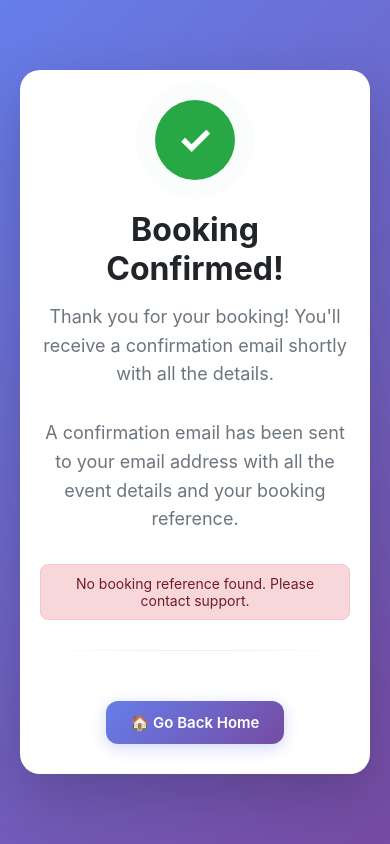
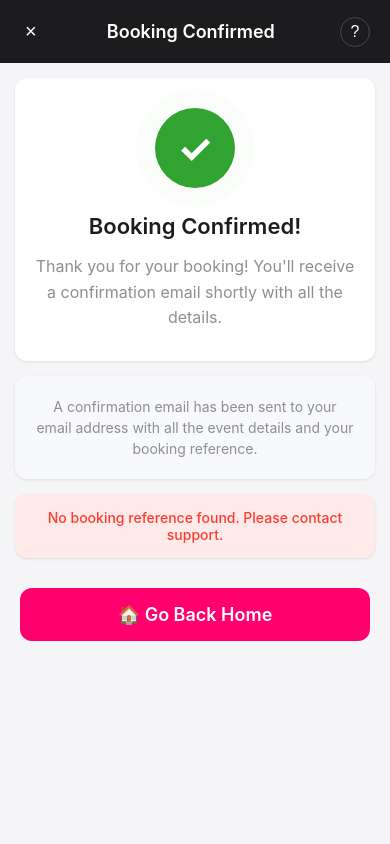
Before and after one commit to kennedyadamu1994-stack/booking-platform, a website: page success.html in a window 390 px wide. Drawn offline with Linux system fonts and the light colour scheme.

Commit message:
Update success.html

```diff
--- a/success.html
+++ b/success.html
@@ -12,57 +12,100 @@
         }
 
         body {
-            font-family: -apple-system, BlinkMacSystemFont, 'Segoe UI', Roboto, Arial, sans-serif;
-            background: linear-gradient(135deg, #667eea 0%, #764ba2 100%);
+            font-family: -apple-system, BlinkMacSystemFont, 'Segoe UI', Roboto, 'Helvetica Neue', Arial, sans-serif;
+            background: #f5f5f7;
             min-height: 100vh;
+        }
+
+        /* Header */
+        .header {
+            background: #1c1c1e;
+            color: white;
+            padding: 15px 20px;
+            display: flex;
+            align-items: center;
+            justify-content: space-between;
+            position: sticky;
+            top: 0;
+            z-index: 100;
+        }
+
+        .header h1 {
+            font-size: 18px;
+            font-weight: 600;
+            text-align: center;
+            flex: 1;
+        }
+
+        .header .close-btn {
+            background: none;
+            border: none;
+            color: white;
+            font-size: 20px;
+            cursor: pointer;
+            padding: 5px;
+        }
+
+        .header .help-btn {
+            background: none;
+            border: none;
+            color: white;
+            font-size: 16px;
+            cursor: pointer;
+            padding: 5px;
+            border: 1px solid #48484a;
+            border-radius: 50%;
+            width: 30px;
+            height: 30px;
             display: flex;
             align-items: center;
             justify-content: center;
-            padding: 20px;
         }
 
-        .success-card {
-            background: white;
-            border-radius: 20px;
-            padding: 40px;
-            text-align: center;
+        /* Main Content */
+        .success-container {
             max-width: 500px;
-            box-shadow: 0 20px 60px rgba(0,0,0,0.2);
-            animation: slideIn 0.5s ease-out;
+            margin: 0 auto;
+            padding: 20px;
+            background: #f5f5f7;
         }
 
-        @keyframes slideIn {
-            from {
-                opacity: 0;
-                transform: scale(0.9);
+        /* Cards */
+        .card {
+            background: white;
+            border-radius: 12px;
+            margin-bottom: 15px;
+            overflow: hidden;
+            box-shadow: 0 1px 3px rgba(0, 0, 0, 0.1);
         }
-            to {
-                opacity: 1;
-                transform: scale(1);
-            }
+
+        /* Success Message Card */
+        .success-card {
+            padding: 40px 30px;
+            text-align: center;
         }
 
         .success-icon {
             width: 80px;
             height: 80px;
-            background: #28a745;
+            background: #30a330;
             border-radius: 50%;
             display: flex;
             align-items: center;
             justify-content: center;
-            margin: 0 auto 30px;
+            margin: 0 auto 25px;
             animation: pulse 2s infinite;
         }
 
         @keyframes pulse {
             0% {
-                box-shadow: 0 0 0 0 rgba(40, 167, 69, 0.4);
+                box-shadow: 0 0 0 0 rgba(48, 163, 48, 0.4);
             }
             70% {
-                box-shadow: 0 0 0 20px rgba(40, 167, 69, 0);
+                box-shadow: 0 0 0 20px rgba(48, 163, 48, 0);
             }
             100% {
-                box-shadow: 0 0 0 0 rgba(40, 167, 69, 0);
+                box-shadow: 0 0 0 0 rgba(48, 163, 48, 0);
             }
         }
 
@@ -72,147 +115,224 @@
             font-weight: bold;
         }
 
-        h1 {
-            color: #212529;
+        .success-title {
+            color: #1c1c1e;
             margin-bottom: 15px;
-            font-size: 32px;
+            font-size: 24px;
+            font-weight: 600;
         }
 
-        .message {
-            color: #6c757d;
+        .success-message {
+            color: #8e8e93;
             line-height: 1.6;
-            margin-bottom: 30px;
-            font-size: 18px;
+            font-size: 16px;
         }
 
-        .details {
-            background: #f8f9fa;
-            border-radius: 10px;
+        /* Booking Details Card */
+        .details-card {
             padding: 20px;
-            margin: 20px 0;
-            text-align: left;
+        }
+
+        .details-card h3 {
+            font-size: 16px;
+            font-weight: 600;
+            color: #1c1c1e;
+            margin-bottom: 15px;
         }
 
         .detail-item {
             display: flex;
             justify-content: space-between;
-            margin-bottom: 10px;
-            color: #495057;
+            margin-bottom: 12px;
+            color: #8e8e93;
+            font-size: 14px;
+        }
+
+        .detail-item:last-child {
+            margin-bottom: 0;
         }
 
         .detail-label {
-            font-weight: 600;
+            font-weight: 500;
+            color: #1c1c1e;
         }
 
-        .loading {
-            display: none;
-            color: #6c757d;
-            margin-top: 20px;
-            font-style: italic;
+        .detail-value {
+            font-weight: 500;
+            color: #1c1c1e;
         }
 
-        .update-status {
-            margin-top: 20px;
-            padding: 10px;
-            border-radius: 8px;
+        /* Email Confirmation Card */
+        .email-card {
+            padding: 20px;
+            background: #f8f9fa;
+        }
+
+        .email-card .message {
+            color: #8e8e93;
+            line-height: 1.5;
             font-size: 14px;
+            text-align: center;
+        }
+
+        /* Status Updates */
+        .loading-card {
+            padding: 20px;
+            text-align: center;
+            background: #f8f9fa;
+        }
+
+        .loading-text {
+            color: #8e8e93;
+            font-size: 14px;
+            display: flex;
+            align-items: center;
+            justify-content: center;
+            gap: 8px;
+        }
+
+        .status-card {
+            padding: 15px 20px;
         }
 
         .status-success {
-            background: #d4edda;
-            color: #155724;
-            border: 1px solid #c3e6cb;
+            background: #e8f5e8;
+            color: #30a330;
         }
 
         .status-error {
-            background: #f8d7da;
-            color: #721c24;
-            border: 1px solid #f5c6cb;
+            background: #ffeaea;
+            color: #ff3b30;
         }
 
-        /* Home button styling */
+        .status-message {
+            font-size: 14px;
+            font-weight: 500;
+            text-align: center;
+        }
+
+        /* Home Button */
+        .home-section {
+            padding: 0 20px 20px;
+        }
+
         .home-button {
-            display: inline-block;
-            padding: 15px 30px;
-            background: linear-gradient(135deg, #667eea 0%, #764ba2 100%);
+            width: 100%;
+            padding: 16px;
+            background: #FF006E;
             color: white;
+            border: none;
+            border-radius: 12px;
+            font-size: 18px;
+            font-weight: 600;
+            cursor: pointer;
             text-decoration: none;
-            border-radius: 12px;
-            font-weight: 600;
-            font-size: 16px;
+            display: flex;
+            align-items: center;
+            justify-content: center;
+            gap: 10px;
             transition: all 0.3s ease;
-            margin-top: 30px;
-            box-shadow: 0 4px 15px rgba(102, 126, 234, 0.3);
         }
 
         .home-button:hover {
-            transform: translateY(-2px);
-            box-shadow: 0 8px 25px rgba(102, 126, 234, 0.4);
             text-decoration: none;
             color: white;
+            opacity: 0.9;
         }
 
         .home-button:active {
+            transform: scale(0.98);
+        }
+
+        /* Animations */
+        @keyframes slideIn {
+            from {
+                opacity: 0;
+                transform: translateY(20px);
+            }
+            to {
+                opacity: 1;
                 transform: translateY(0);
             }
-
-        /* Separator line */
-        .separator {
-            width: 100%;
-            height: 1px;
-            background: linear-gradient(to right, transparent, #e9ecef, transparent);
-            margin: 30px 0 20px 0;
         }
 
-        /* Responsive design */
-        @media (max-width: 480px) {
+        .success-container {
+            animation: slideIn 0.4s ease-out;
+        }
+
+        /* Responsive */
+        @media (max-width: 640px) {
+            .success-container {
+                padding: 15px;
+            }
+
             .success-card {
                 padding: 30px 20px;
             }
 
-            .home-button {
-                padding: 12px 25px;
-                font-size: 15px;
+            .success-title {
+                font-size: 22px;
             }
         }
     </style>
 </head>
 <body>
-    <div class="success-card">
+    <div class="header">
+        <button class="close-btn">×</button>
+        <h1>Booking Confirmed</h1>
+        <button class="help-btn">?</button>
+    </div>
+
+    <div class="success-container">
+        <!-- Success Message Card -->
+        <div class="card success-card">
             <div class="success-icon">
                 <span class="checkmark">✓</span>
             </div>
 
-        <h1>Booking Confirmed!</h1>
+            <h1 class="success-title">Booking Confirmed!</h1>
 
-        <p class="message">
+            <p class="success-message">
                 Thank you for your booking! You'll receive a confirmation email shortly with all the details.
             </p>
+        </div>
 
-        <div class="details" id="bookingDetails" style="display: none;">
+        <!-- Booking Details Card -->
+        <div class="card details-card" id="bookingDetails" style="display: none;">
+            <h3>Booking Details</h3>
             <div class="detail-item">
                 <span class="detail-label">Booking Reference:</span>
-                <span id="bookingRef">-</span>
+                <span class="detail-value" id="bookingRef">-</span>
             </div>
             <div class="detail-item">
                 <span class="detail-label">Amount Paid:</span>
-                <span id="amountPaid">-</span>
+                <span class="detail-value" id="amountPaid">-</span>
             </div>
         </div>
 
+        <!-- Email Confirmation Card -->
+        <div class="card email-card">
             <p class="message">
                 A confirmation email has been sent to your email address with all the event details and your booking reference.
             </p>
-
-        <div class="loading" id="updatingStatus">
-            <p>🔄 Updating booking system...</p>
         </div>
 
-        <div id="updateStatusMessage" class="update-status" style="display: none;"></div>
+        <!-- Loading Status Card -->
+        <div class="card loading-card" id="updatingStatus" style="display: none;">
+            <div class="loading-text">
+                <span>🔄</span>
+                <span>Updating booking system...</span>
+            </div>
+        </div>
 
-        <!-- Separator and Home Button -->
-        <div class="separator"></div>
+        <!-- Status Message Card -->
+        <div class="card status-card" id="updateStatusMessage" style="display: none;">
+            <div class="status-message" id="statusText"></div>
+        </div>
+    </div>
 
+    <!-- Home Button -->
+    <div class="home-section">
         <a href="https://www.thenbrh.co.uk/" class="home-button">
             🏠 Go Back Home
         </a>
@@ -286,8 +406,10 @@
 
         function showUpdateStatus(message, type) {
             const messageDiv = document.getElementById('updateStatusMessage');
-            messageDiv.textContent = message;
-            messageDiv.className = `update-status status-${type}`;
+            const statusText = document.getElementById('statusText');
+
+            statusText.textContent = message;
+            messageDiv.className = `card status-card status-${type}`;
             messageDiv.style.display = 'block';
         }
     </script>
```
Lines whose indentation alone changed are shown as unchanged.
